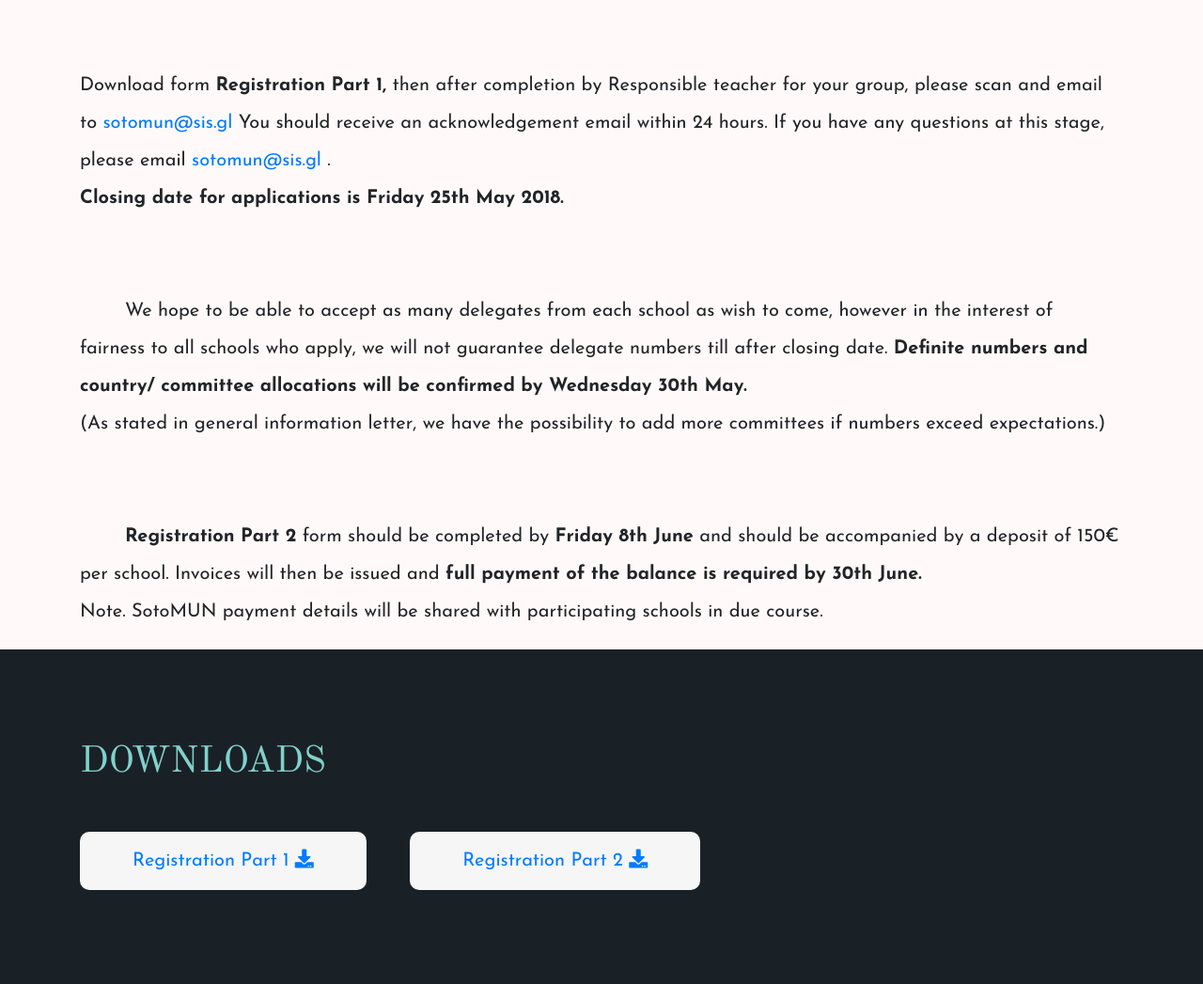
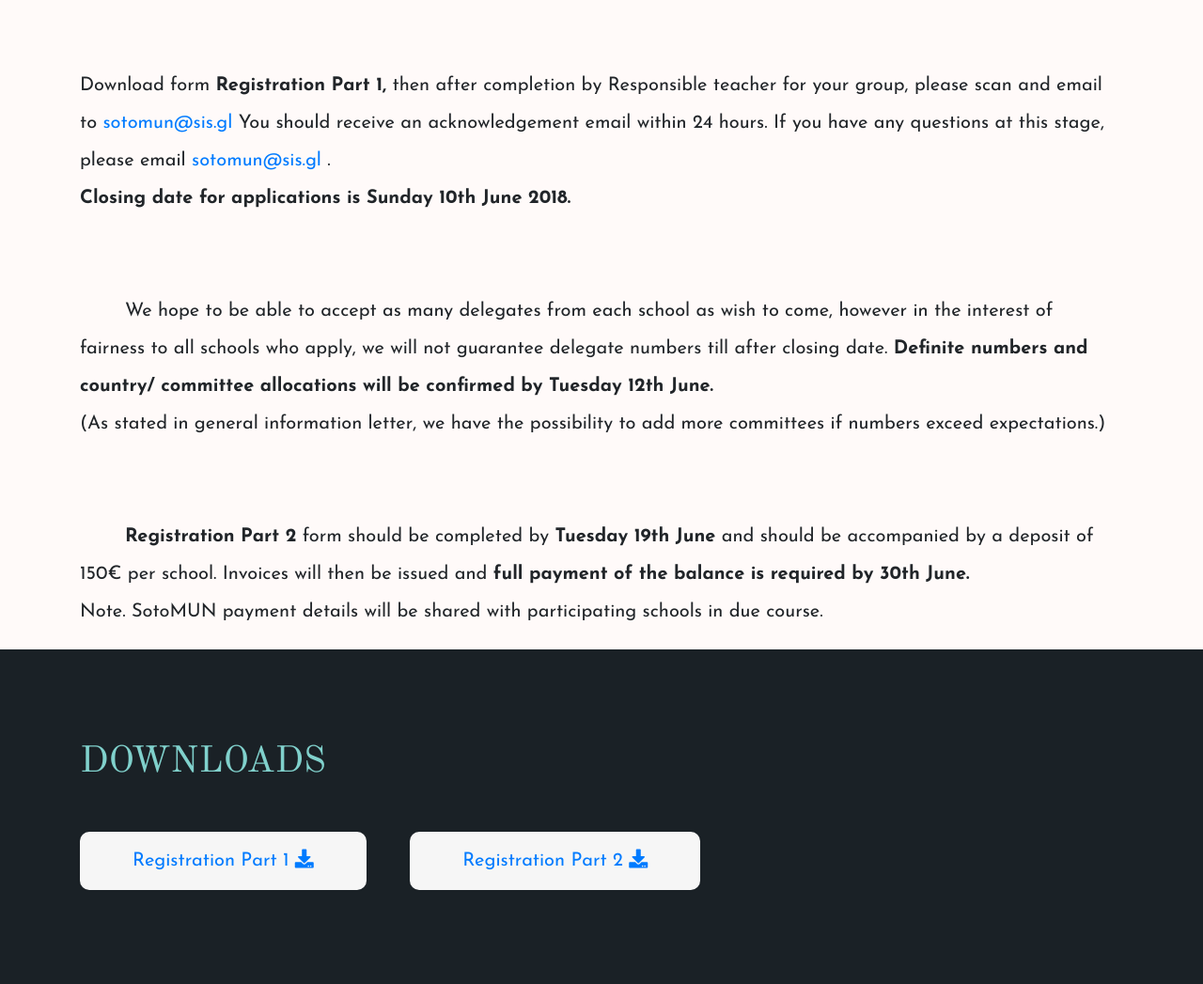
Before and after one commit to Bubsicle/SOTOMUN, a PHP site: page /registration.php in a window 1280 px wide. Shown: the part 242-1289 px from the top of the page at 94% size. Run offline with PHP 8.4, Linux system fonts and the light colour scheme; some libraries are stand-ins or nearby versions.

Commit message:
Update
- Dates needed changing on registration page

```diff
--- a/registration.php
+++ b/registration.php
@@ -5,13 +5,13 @@
     <h2>Registration Procedure</h2>
     <p>Download form <span class="bold">Registration Part 1,</span> then after completion by Responsible teacher for your group, please scan and email to <a href="mailto:sotomun@sis.gl?Subject=Registration"> sotomun@sis.gl</a>  You should receive an acknowledgement email within 24 hours.
 If you have any questions at this stage, please email <a href="mailto:sotomun@sis.gl?Subject=Questions"> sotomun@sis.gl</a> .
-<br><span class="bold"> Closing date for applications is Friday 25th May 2018.</span></p>
+<br><span class="bold"> Closing date for applications is Sunday 10th June 2018.</span></p>
 
-    <p>We hope to be able to accept as many delegates from each school as wish to come, however in the interest of fairness to all schools who apply, we will not guarantee delegate numbers till after closing date. <span class="bold">Definite numbers and country/ committee allocations will be confirmed by Wednesday 30th May.</span>
+    <p>We hope to be able to accept as many delegates from each school as wish to come, however in the interest of fairness to all schools who apply, we will not guarantee delegate numbers till after closing date. <span class="bold">Definite numbers and country/ committee allocations will be confirmed by Tuesday 12th June.</span>
     <br>(As stated in general information letter, we have the possibility to add more committees if numbers exceed expectations.)
     </p>
 
-    <p><span class="bold">Registration Part 2</span> form should be completed by <span class="bold">Friday 8th June</span> and should be accompanied by a deposit of 150€ per school. Invoices will then be issued and <span class="bold">full payment of the balance is required by 30th June.</span><br>
+    <p><span class="bold">Registration Part 2</span> form should be completed by <span class="bold">Tuesday 19th June</span> and should be accompanied by a deposit of 150€ per school. Invoices will then be issued and <span class="bold">full payment of the balance is required by 30th June.</span><br>
     Note. SotoMUN payment details will be shared with participating schools in due course.
     </p>
   </div>
```
